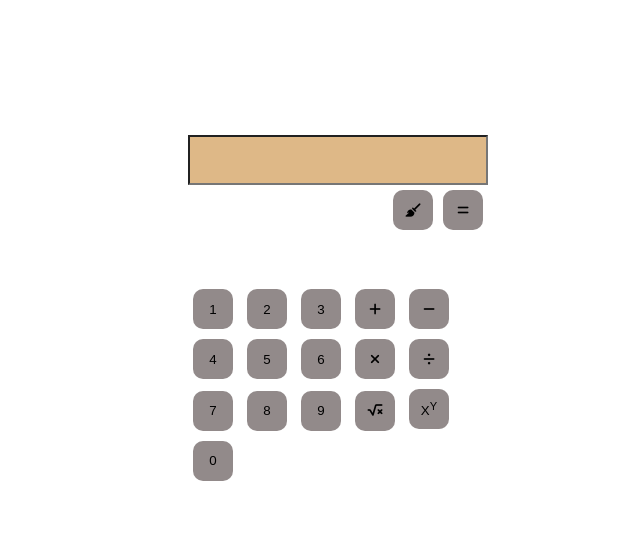
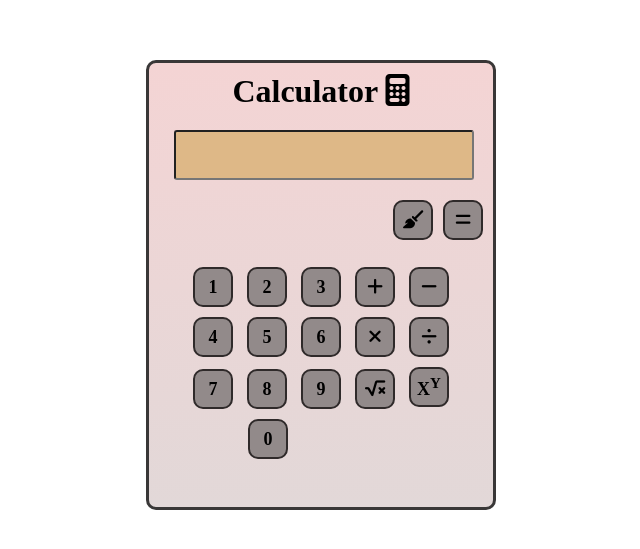
Before and after one commit to pedrofreitaas/calculator, a plain HTML site: page index.html in a window 1280 px wide. Shown: the part 115-664 px from the top of the page, without its empty margins (319-959 px from the left). Drawn offline with Linux system fonts and the light colour scheme.

Commit message:
improved stylization

```diff
--- a/css/style.css
+++ b/css/style.css
@@ -2,6 +2,8 @@
     margin:0px;
     padding:0px;
     box-sizing:border-box;
+
+    font-family:'Times New Roman', Times, serif;
 }
 
 body {
@@ -13,6 +15,9 @@ body {
     display: flex;
     justify-content: center;
     align-items: center;
+
+    animation-name: scaleUp;
+    animation-duration: .25s;
 }
 
 #calculator {
@@ -21,23 +26,34 @@ body {
     position: center;
 
     background-color: white;
-    width: 400px;
-    height: 500px;
+    background: linear-gradient(to bottom, #f4d4d4, #e2d8d8);
+    width: 350px; height: 450px;
     border-radius: 10px;
+    border: solid 3px rgb(57, 55, 55);
 
     display: flex;
     justify-content: center;
     align-items: center;
 }
 
+@keyframes scaleUp {
+    from{transform: scale(0);}
+    to{transform: scale(100%);}
+}
+
+#calculator > h1 {
+    position: absolute;
+    top: 10px;
+}
+
 .buttons {
     position: relative;
-    top: 20%;
+    top: 12%;
 }
 
 #clear, #result {
     position: absolute;
-    top: -100px; left: 250px;
+    top: -90px; left: 250px;
 }
 
 #clear {
@@ -47,16 +63,37 @@ body {
 #calculator_display {
     position: absolute;
     width: 300px; height: 50px;
-    top: 20%;
+    top: 15%; left: 25px;
     background-color: burlywood;
     padding: 3px;
+
+    border-radius: 3px;
+    cursor: not-allowed;
+    font-weight: bolder;
+    font-size:x-large
+}
+
+#calculator_display:hover {
+    background-color: rgb(202, 161, 107);
 }
 
 .buttons > button {
     width: 40px; height: 40px;
     background-color: rgb(146, 138, 138);
-    border: transparent; border-radius: 10px;
+    border: solid 2px rgb(47, 42, 42); border-radius: 10px;
     margin: 5px; padding: 0px;
+
+    font-weight: bold;
+    font-size: large;
+    cursor: pointer;
+
+    animation-name: scaleUp;
+    animation-duration: .75s;
+}
+
+#zero {
+    position: absolute;
+    left: 55px;
 }
 
 .buttons > button:hover {
--- a/index.html
+++ b/index.html
@@ -15,6 +15,8 @@
     <body>
 
         <div id="calculator">
+
+            <h1> Calculator <i class="fa-sharp fa-solid fa-calculator"></i> </h1>
 
             <div id="display">
                 <input type="text" id="calculator_display" readonly>
@@ -43,7 +45,7 @@
                 <button onclick="setOperation('root')"> <i class="fa-sharp fa-solid fa-square-root-variable"></i> </button>
                 <button onclick="setOperation('elevate')"> X<sup>Y</sup> </button>
                 <br/>
-                <button onclick="addNumber(this)">0</button>
+                <button id='zero' onclick="addNumber(this)">0</button>
             </div>
 
         </div>
--- a/script/script.js
+++ b/script/script.js
@@ -30,7 +30,7 @@ function giveResult() {
 function clearDisplay() {
     let calculator_display = document.getElementById('calculator_display');
 
-    calculator_display.value = '';
+    calculator_display.value = operation = '';
 }
 
 function addNumber(button) {
```
